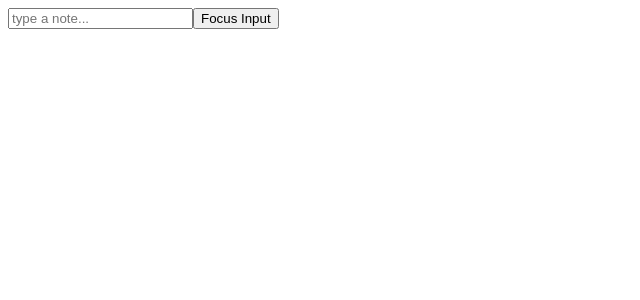
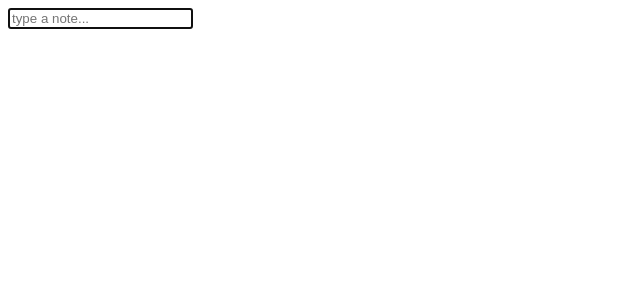
Before and after one commit to githubscientist/react-b51, a React (Vite) app: page / in a window 1280 px wide. Shown: the top 300 px of the page, without its empty margins (0-640 px from the left). Built offline with nearby package versions, Linux system fonts and the light colour scheme.

Commit message:
placing input reference inside useEffect hook

```diff
--- a/src/App.jsx
+++ b/src/App.jsx
@@ -7,18 +7,16 @@
   without any unnecessary re-renders
 
 */
-import React, { useRef } from 'react';
+import React, { useEffect, useRef } from 'react';
 
 function App() {
 
   // create a reference using useRef hook
   const inputRef = useRef(null);
 
-  const handleButtonClick = () => {
-    // console.log(inputRef.current.value);
-    // inputRef.current.value = 'sathish';
+  useEffect(() => {
     inputRef.current.focus();
-  }
+  }, []);
 
   return (
     <div>
@@ -27,8 +25,6 @@ function App() {
         placeholder='type a note...'
         ref={inputRef}
       />
-
-      <button onClick={handleButtonClick}>Focus Input</button>
     </div>
   )
 }
```
